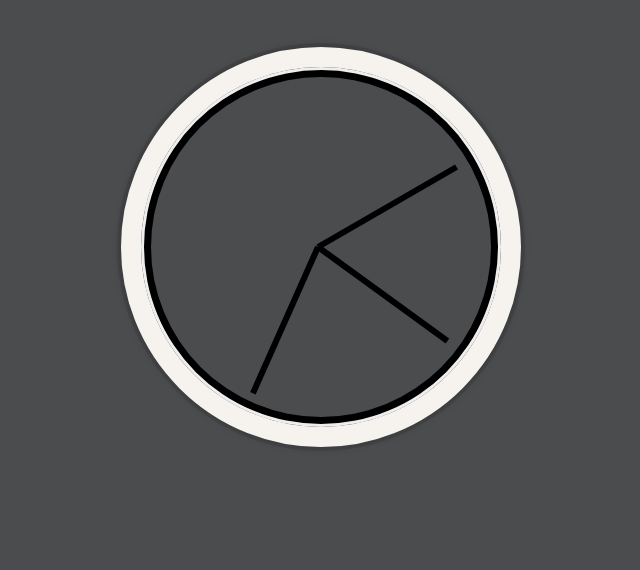
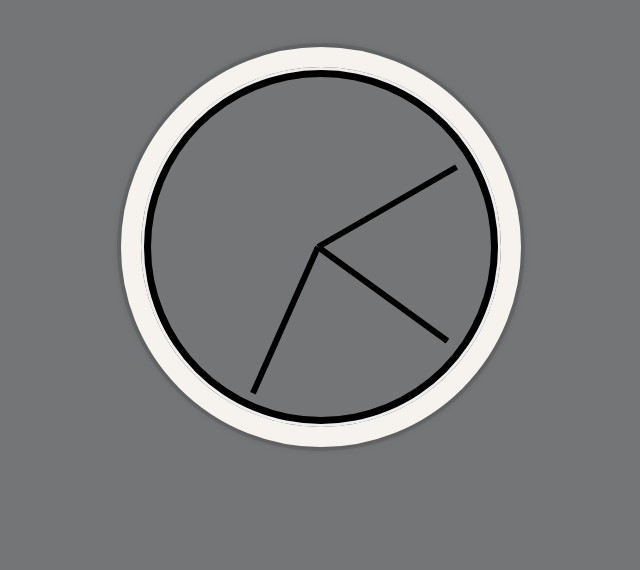
Before and after one commit to baguiosfinest/cssjs-clock, a plain HTML site: page index.html in a window 1280 px wide. Shown: the part 230-800 px from the top of the page, without its empty margins (319-959 px from the left). Drawn offline with Linux system fonts and the light colour scheme; the site is published under a folder, as on GitHub Pages, so addresses that start at the root find nothing.

Commit message:
fixed css

```diff
--- a/assets/css/style.css
+++ b/assets/css/style.css
@@ -16,7 +16,7 @@ body {
 }
 
 .bg{
-  background: url(/assets/img/bg.jpg) no-repeat center center fixed;
+  background: url(../img/bg.jpg) no-repeat center center fixed;
   -webkit-background-size: cover;
   -moz-background-size: cover;
   -o-background-size: cover;
```
